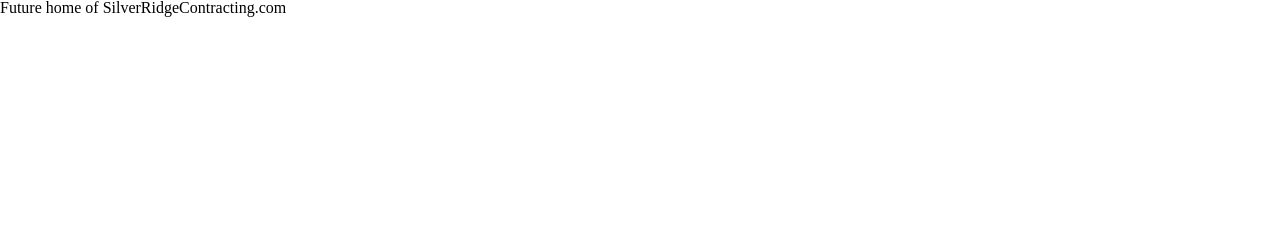
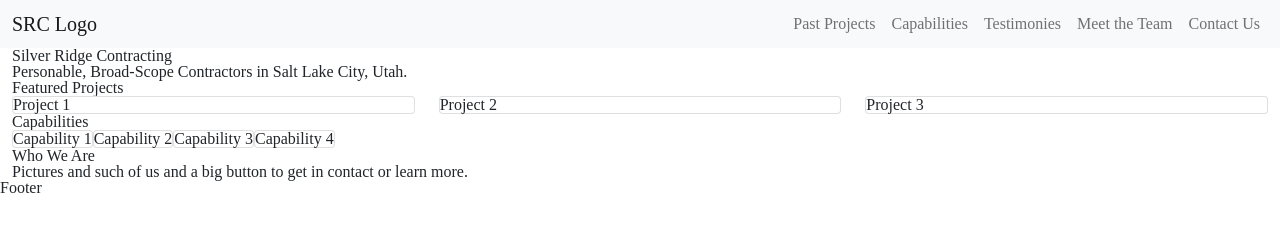
Before and after one commit to ethanzitting/silver-ridge, a website: page docs/index.html in a window 1280 px wide. Drawn offline with nearby package versions, Linux system fonts and the light colour scheme.

Commit message:
Added header and potential additional page links. Started home page content ordering and layout.

```diff
--- a/docs/index.html
+++ b/docs/index.html
@@ -1,20 +1,117 @@
 <!DOCTYPE html>
-<html>
+<html lang='en'>
   <head>
     <meta charset="utf-8">
-    <title>Environment Template</title>
+    <title>Silver Ridge</title>
 
-    <!-- Sets CSS -->
+    <!-- Bootstrap CSS -->
+    <link href="https://cdn.jsdelivr.net/npm/bootstrap@5.0.0-beta3/dist/css/bootstrap.min.css" rel="stylesheet" integrity="sha384-eOJMYsd53ii+scO/bJGFsiCZc+5NDVN2yr8+0RDqr0Ql0h+rP48ckxlpbzKgwra6" crossorigin="anonymous">
+
+    <!-- My CSS -->
     <link href="reset.css" rel="stylesheet" type="text/css" media="all"/>
     <link href="styles.css" rel="stylesheet" type="text/css" media="all" />
 
     <!-- Makes wepage more responsive -->
     <meta name="viewport" content="width=device-width, initial-scale=1, maximum-scale=1"/>
-
-    <!-- Introduces Javascript-->
-    <script src="main.js" defer></script>
   </head>
   <body>
-    Body
+    <header>
+      <nav class="navbar navbar-expand-md navbar-light bg-light sticky-top">
+        <div class="container-fluid">
+          <a href="index.html" class="navbar-brand">SRC Logo</a>
+
+          <button class="navbar-toggler" type="button" data-toggle="collapse" data-target="#navbarNav" aria-controls="navbarNav" aria-expanded="false" aria-label="Toggle navigation">
+            <span class="navbar-toggler-icon"></span>
+          </button>
+
+          <div class="collapse navbar-collapse justify-content-end" id="navbarNav">
+            <ul class="nav navbar-nav ml-auto">
+              <li class="nav-item">
+                <a href="#" class="nav-link" target="_blank" rel="noreferrer">Past Projects</a>
+              </li>
+
+              <li class="nav-item">
+                <a href="#" class="nav-link" target="_blank" rel="noreferrer">Capabilities</a>
+              </li>
+
+              <li class="nav-item">
+                <a href="#" class="nav-link" target="_blank" rel="noreferrer">Testimonies</a>
+              </li>
+
+              <li class="nav-item">
+                <a href="#" class="nav-link" target="_blank" rel="noreferrer">Meet the Team</a>
+              </li>
+
+              <li class="nav-item">
+                <a href="#" class="nav-link" target="_blank" rel="noreferrer">Contact Us</a>
+              </li>
+            </ul>
+          </div>
+        </a>
+      </nav>
+    </header>
+    <main>
+      <div class="container-fluid">
+        <div class="row">
+          <h1>Silver Ridge Contracting</h1>
+        </div>
+        <div class="row">
+          <h3>Personable, Broad-Scope Contractors in Salt Lake City, Utah.</h3>
+        </div>
+        <div class="row">
+          <h3>Featured Projects</h3>
+        </div>
+        <div class="row">
+          <div class="col">
+            <div class="card">
+              Project 1
+            </div>
+          </div>
+          <div class="col">
+            <div class="card">
+              Project 2
+            </div>
+          </div>
+          <div class="col">
+            <div class="card">
+              Project 3
+            </div>
+          </div>
+        </div>
+        <div class="row">
+          <h3>Capabilities</h3>
+        </div>
+        <div class="row">
+          <div class="d-flex flex-row">
+            <div class="card">
+              Capability 1
+            </div>
+            <div class="card">
+              Capability 2
+            </div>
+            <div class="card">
+              Capability 3
+            </div>
+            <div class="card">
+              Capability 4
+            </div>
+          </div>
+        </div>
+        <div class="row">
+          <h3>Who We Are</h3>
+        </div>
+        <div class="row">
+          <p>Pictures and such of us and a big button to get in contact or learn more.</p>
+        </div>
+      </div>
+    </main>
+    <footer>
+      <h3>Footer</h3>
+    </footer>
+
+    <!-- Bootstrap JS -->
+    <script src="https://cdn.jsdelivr.net/npm/bootstrap@5.0.0-beta3/dist/js/bootstrap.bundle.min.js" integrity="sha384-JEW9xMcG8R+pH31jmWH6WWP0WintQrMb4s7ZOdauHnUtxwoG2vI5DkLtS3qm9Ekf" crossorigin="anonymous"></script>
+    <!-- My JS -->
+    <script src="main.js"></script>
   </body>
 </html>
--- a/docs/main.js
+++ b/docs/main.js
@@ -10,6 +10,6 @@
 /*!**********************!*\
   !*** ./src/index.js ***!
   \**********************/
-eval("const body = document.querySelector('body');\n\nbody.innerHTML = \"Future home of SilverRidgeContracting.com\";\n\n//# sourceURL=webpack://env-template/./src/index.js?");
+eval("\n\n//# sourceURL=webpack://env-template/./src/index.js?");
 /******/ })()
 ;
--- a/src/index.js
+++ /dev/null
@@ -1,3 +0,0 @@
-const body = document.querySelector('body');
-
-body.innerHTML = "Future home of SilverRidgeContracting.com";
```
Also changed, not shown: src/make-div.js (deleted, +0 -28 lines).
